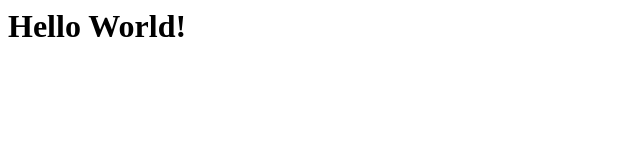
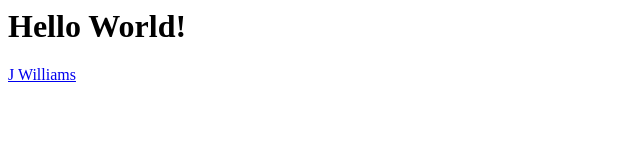
Before and after one commit to jhhwilliams/jhhwilliams.github.io, a plain HTML site: page index.html in a window 1280 px wide. Shown: the full height of the page, 0-640 px from the left. Drawn offline with Linux system fonts and the light colour scheme.

Commit message:
jwilliams added

```diff
--- a/index.html
+++ b/index.html
@@ -1 +1,3 @@
 <h1>Hello World!</h1>
+
+<a href = "sites/jwilliams/home.html">J Williams</a>
```
Also changed, not shown: sites/jwilliams/home.html (added, +1 -0 lines).
